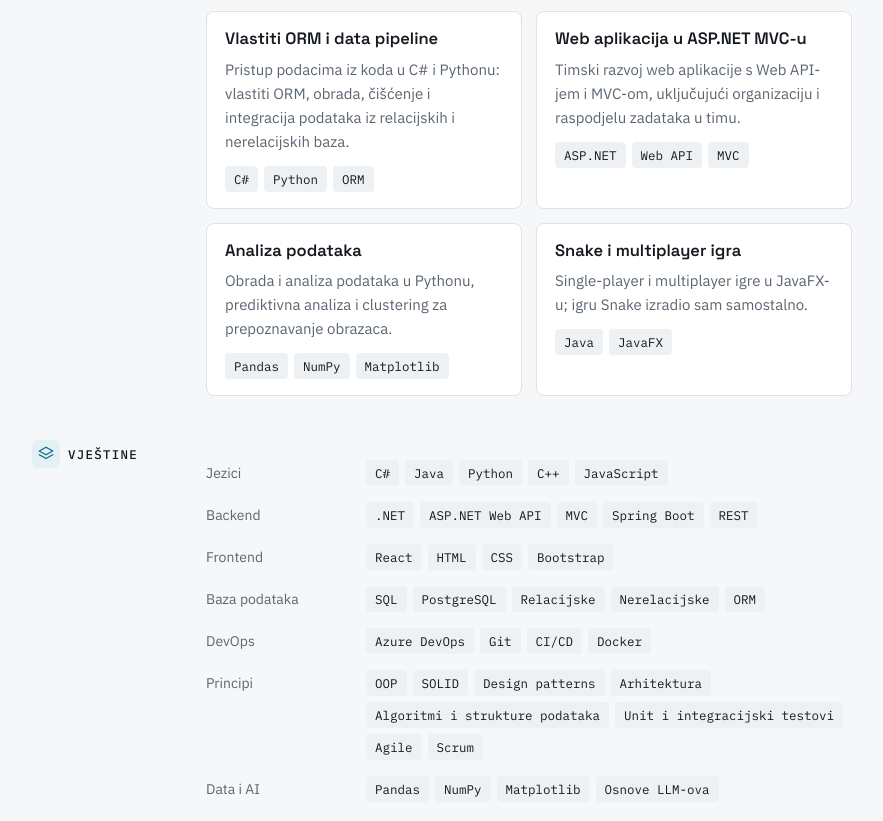
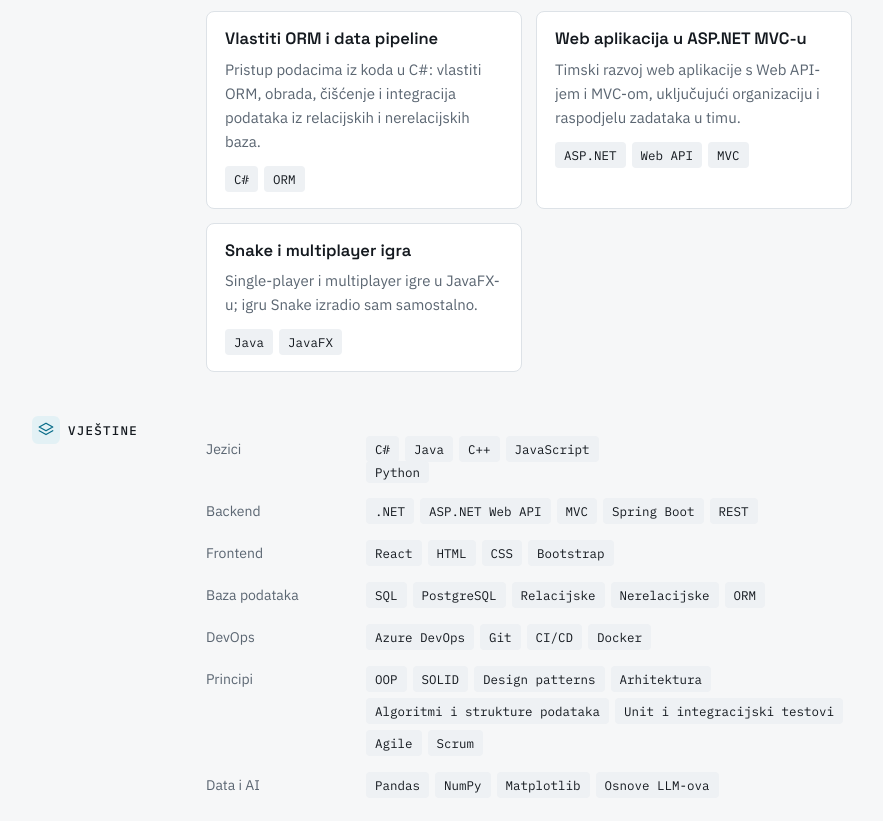
Before and after one commit to IvanPetar/IvanPetar.github.io, a plain HTML site: page index.html in a window 1280 px wide. Shown: the part 1795-2616 px from the top of the page, without its empty margins (198-1081 px from the left). Drawn offline with Linux system fonts and the light colour scheme.

Commit message:
Refine text and structure in index.html

```diff
--- a/index.html
+++ b/index.html
@@ -123,7 +123,7 @@ footer{font-family:var(--f-mono); font-size:12.5px; color:var(--muted); border-t
   <section>
     <h2><svg class="section-ico" viewBox="0 0 24 24" aria-hidden="true"><circle cx="12" cy="8" r="4"/><path d="M4 21a8 8 0 0 1 16 0"/></svg><span data-i18n="h-about">O meni</span></h2>
     <div class="body">
-      <p data-i18n="about1">Imam oko šest mjeseci radnog iskustva u IT sektoru, na razvoju i održavanju aplikacija u C#/.NET-u i Javi. Radio sam s relacijskim bazama, razvojem API-ja, Azure DevOpsom i CI/CD pipelineovima. Upoznat sam s osnovama velikih jezičnih modela (LLM) i njihovom primjenom u softveru. Želim rasti u smjeru backend inženjerstva, softverske arhitekture i umjetne inteligencije.</p>
+      <p data-i18n="about1">Imam oko šest mjeseci radnog iskustva u IT sektoru, na razvoju i održavanju aplikacija u C#/.NET-u i Javi. Radio sam s relacijskim bazama, razvojem API-ja, Azure DevOpsom i CI/CD pipelineovima. Upoznat sam s osnovama primjene velikih jezičnih modela (LLM) u softveru. Želim rasti u smjeru backend inženjerstva, softverske arhitekture i područja umjetne inteligencije.</p>
       <p data-i18n="about2">Kontinuirano učim i razvijam svoja znanja kroz vlastite projekte i nove tehnologije.</p>
       <div class="item">
         <div class="when" data-i18n="learning">Trenutno učim</div>
@@ -186,18 +186,13 @@ footer{font-family:var(--f-mono); font-size:12.5px; color:var(--muted); border-t
         </div>
         <div class="proj">
           <h3 data-i18n="p3t">Vlastiti ORM i data pipeline</h3>
-          <p data-i18n="p3p">Pristup podacima iz koda u C# i Pythonu: vlastiti ORM, obrada, čišćenje i integracija podataka iz relacijskih i nerelacijskih baza.</p>
-          <div class="chips"><span class="chip">C#</span><span class="chip">Python</span><span class="chip">ORM</span></div>
+          <p data-i18n="p3p">Pristup podacima iz koda u C#: vlastiti ORM, obrada, čišćenje i integracija podataka iz relacijskih i nerelacijskih baza.</p>
+          <div class="chips"><span class="chip">C#</span><span class="chip">ORM</span></div>
         </div>
         <div class="proj">
           <h3 data-i18n="p4t">Web aplikacija u ASP.NET MVC-u</h3>
           <p data-i18n="p4p">Timski razvoj web aplikacije s Web API-jem i MVC-om, uključujući organizaciju i raspodjelu zadataka u timu.</p>
           <div class="chips"><span class="chip">ASP.NET</span><span class="chip">Web API</span><span class="chip">MVC</span></div>
-        </div>
-        <div class="proj">
-          <h3 data-i18n="p5t">Analiza podataka</h3>
-          <p data-i18n="p5p">Obrada i analiza podataka u Pythonu, prediktivna analiza i clustering za prepoznavanje obrazaca.</p>
-          <div class="chips"><span class="chip">Pandas</span><span class="chip">NumPy</span><span class="chip">Matplotlib</span></div>
         </div>
         <div class="proj">
           <h3 data-i18n="p6t">Snake i multiplayer igra</h3>
@@ -212,7 +207,7 @@ footer{font-family:var(--f-mono); font-size:12.5px; color:var(--muted); border-t
     <h2><svg class="section-ico" viewBox="0 0 24 24" aria-hidden="true"><path d="M12 3l9 5-9 5-9-5z"/><path d="M3 13l9 5 9-5"/></svg><span data-i18n="h-skills">Vještine</span></h2>
     <div class="body">
       <dl class="skills">
-        <dt data-i18n="dt-lang">Jezici</dt><dd><div class="chips"><span class="chip">C#</span><span class="chip">Java</span><span class="chip">Python</span><span class="chip">C++</span><span class="chip">JavaScript</span></div></dd>
+        <dt data-i18n="dt-lang">Jezici</dt><dd><div class="chips"><span class="chip">C#</span><span class="chip">Java</span><span class="chip">C++</span><span class="chip">JavaScript</span></div><span class="chip">Python</span></dd>
         <dt>Backend</dt><dd><div class="chips"><span class="chip">.NET</span><span class="chip">ASP.NET Web API</span><span class="chip">MVC</span><span class="chip">Spring Boot</span><span class="chip">REST</span></div></dd>
         <dt>Frontend</dt><dd><div class="chips"><span class="chip">React</span><span class="chip">HTML</span><span class="chip">CSS</span><span class="chip">Bootstrap</span></div></dd>
         <dt data-i18n="dt-db">Baza podataka</dt><dd><div class="chips"><span class="chip" data-i18n="c-rel">SQL</span><span class="chip" data-i18n="c-rel">PostgreSQL</span><span class="chip" data-i18n="c-rel">Relacijske</span><span class="chip" data-i18n="c-nonrel">Nerelacijske</span><span class="chip">ORM</span></div></dd>
@@ -273,7 +268,7 @@ footer{font-family:var(--f-mono); font-size:12.5px; color:var(--muted); border-t
   <section>
     <h2><svg class="section-ico" viewBox="0 0 24 24" aria-hidden="true"><circle cx="12" cy="12" r="9"/><path d="M3 12h18M12 3a14 14 0 0 1 0 18M12 3a14 14 0 0 0 0 18"/></svg><span data-i18n="h-langs">Jezici</span></h2>
     <div class="body">
-      <p data-i18n="langs"><strong>Hrvatski</strong> — materinski &nbsp;·&nbsp; <strong>Engleski</strong> — C1</p>
+      <p data-i18n="langs"><strong>Hrvatski</strong> — materinski &nbsp;·&nbsp; <strong>Engleski</strong></p>
       <p style="color:var(--muted)" data-i18n="drive">Vozačka dozvola B kategorije</p>
     </div>
   </section>
```
